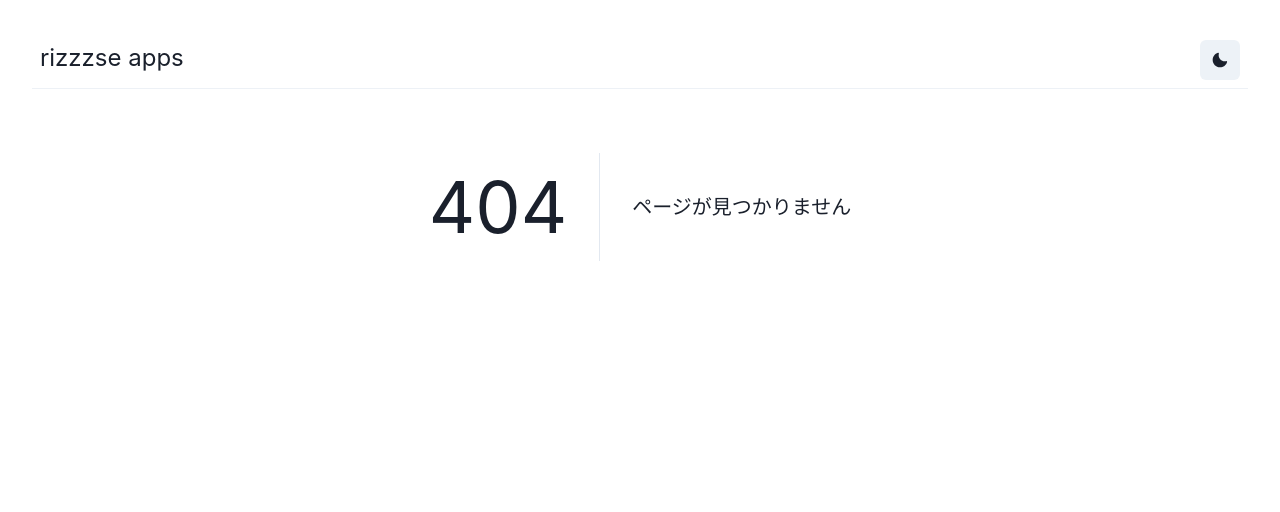
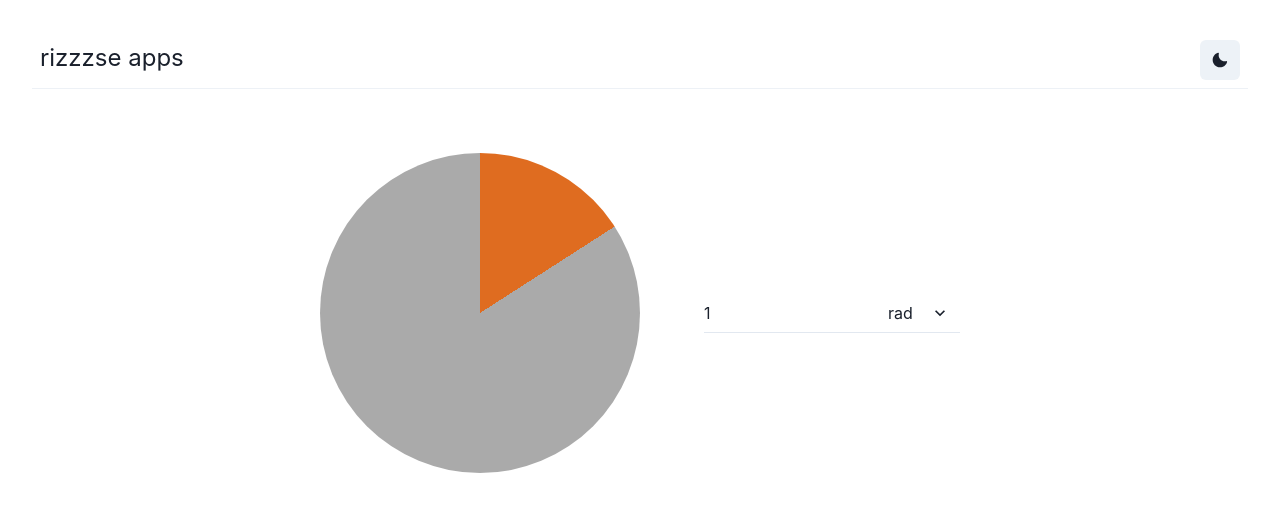
Before and after one commit to uzmoi/rizzzse.github.io, a Next.js app: page /apps/angle in a window 1280 px wide. Before the commit this address had no page. Shown: the top 512 px of the page. Built offline with nearby package versions, Linux system fonts and the light colour scheme.

Commit message:
apps/angleページを追加

```diff
--- /dev/null
+++ b/pages/apps/angle.tsx
@@ -0,0 +1,166 @@
+import {
+  AspectRatio,
+  Box,
+  Input,
+  InputGroup,
+  InputRightElement,
+  Select,
+  Stack,
+  useColorModeValue,
+} from "@chakra-ui/react";
+import Head from "next/head";
+import { useReducer, useRef } from "react";
+import { Layout } from "../../components/layout";
+
+const TAU = Math.PI * 2;
+
+const ANGLE_UNIT_RATES = {
+  rad: 1,
+  deg: Math.PI / 180,
+  turn: TAU,
+} as const;
+const angleUnits = Object.keys(ANGLE_UNIT_RATES);
+type AngleUnit = keyof typeof ANGLE_UNIT_RATES;
+
+// max = TAU / UNIT_RATES[unit];
+
+const DEBOUNCE_TIME = 32;
+
+const Angle: React.VFC<{
+  angle: number;
+  onChange(angle: number): void;
+  mainColor: string;
+  subColor: string;
+}> = ({ angle, onChange, mainColor, subColor }) => {
+  const debounce = useRef(NaN);
+  const handleAngle: React.MouseEventHandler<HTMLDivElement> = e => {
+    const x = e.nativeEvent.offsetX - (e.currentTarget.offsetWidth / 2);
+    const y = e.nativeEvent.offsetY - (e.currentTarget.offsetHeight / 2);
+    let rad = Math.atan2(y, x) + Math.PI / 2;
+    if(rad < 0) {
+      rad += TAU;
+    }
+    onChange(rad);
+  };
+  const gradient = `conic-gradient(${mainColor} 0 ${angle}rad,${subColor} ${angle}rad)`;
+
+  return (
+    <Box
+      style={{ background: gradient }}
+      borderRadius="full"
+      cursor="pointer"
+      onMouseDown={e => {
+        debounce.current = Date.now();
+        handleAngle(e);
+      }}
+      onMouseMove={e => {
+        if(Date.now() - debounce.current > DEBOUNCE_TIME) {
+          debounce.current = Date.now();
+          handleAngle(e);
+        }
+      }}
+      onMouseUp={e => {
+        debounce.current = NaN;
+        handleAngle(e);
+      }}
+    />
+  );
+};
+
+const DIGITS = 8;
+const formatAngle = (x: number, unit: AngleUnit) =>
+  (x / ANGLE_UNIT_RATES[unit]).toFixed(DIGITS).replace(/\.?0+$/, "");
+
+const reducer: React.Reducer<{
+  unit: AngleUnit;
+  angle: number;
+  isInvalid: boolean;
+  string: string;
+},
+  | { type: "UNIT"; payload: AngleUnit }
+  | { type: "ANGLE"; payload: number }
+  | { type: "STRING"; payload: string }
+> = ({ unit, angle }, action) => {
+  switch(action.type) {
+    case "UNIT":
+      return {
+        unit: action.payload,
+        angle,
+        isInvalid: false,
+        string: formatAngle(angle, action.payload),
+      };
+    case "ANGLE":
+      return {
+        unit,
+        angle: action.payload,
+        isInvalid: false,
+        string: formatAngle(action.payload, unit),
+      };
+    case "STRING":
+      const isInvalid = Number.isNaN(parseFloat(action.payload));
+      return {
+        unit,
+        angle: isInvalid ? angle : parseFloat(action.payload) * ANGLE_UNIT_RATES[unit],
+        isInvalid,
+        string: action.payload,
+      };
+  }
+};
+
+export default function AnglePage() {
+  const [state, dispatch] = useReducer(reducer, {
+    unit: "rad",
+    angle: 1,
+    isInvalid: false,
+    string: "1",
+  });
+  const handleInput: React.ChangeEventHandler<HTMLInputElement> = e => {
+    dispatch({ type: "STRING", payload: e.target.value });
+  };
+  const handleChangeUnit: React.ChangeEventHandler<HTMLSelectElement> = e => {
+    dispatch({ type: "UNIT", payload: e.target.value as AngleUnit });
+  };
+  const handleAngle = (rad: number) => {
+    dispatch({ type: "ANGLE", payload: rad });
+  };
+
+  const mainColor = "#df6c20";
+  const subColor = useColorModeValue("#aaa", "#444");
+
+  return (
+    <Layout>
+      <Head>
+        <title>angle</title>
+      </Head>
+      <Stack
+        align="center"
+        justify="center"
+        direction={["column", "row"]}
+        spacing={[8, 16]}
+        my={16}
+      >
+        <AspectRatio ratio={1} flex={1} minW={48} minH={48} maxW={80} maxH={80}>
+          <Angle
+            angle={state.angle}
+            onChange={handleAngle}
+            mainColor={mainColor}
+            subColor={subColor}
+          />
+        </AspectRatio>
+        <InputGroup minW="10em" maxW="16em" variant="flushed">
+          <Input
+            value={state.string}
+            onChange={handleInput}
+            pr="5em"
+            isInvalid={state.isInvalid}
+          />
+          <InputRightElement w="5em" pl={2}>
+            <Select variant="unstyled" value={state.unit} onChange={handleChangeUnit}>
+              {angleUnits.map(unit => <option key={unit}>{unit}</option>)}
+            </Select>
+          </InputRightElement>
+        </InputGroup>
+      </Stack>
+    </Layout>
+  );
+}
```
